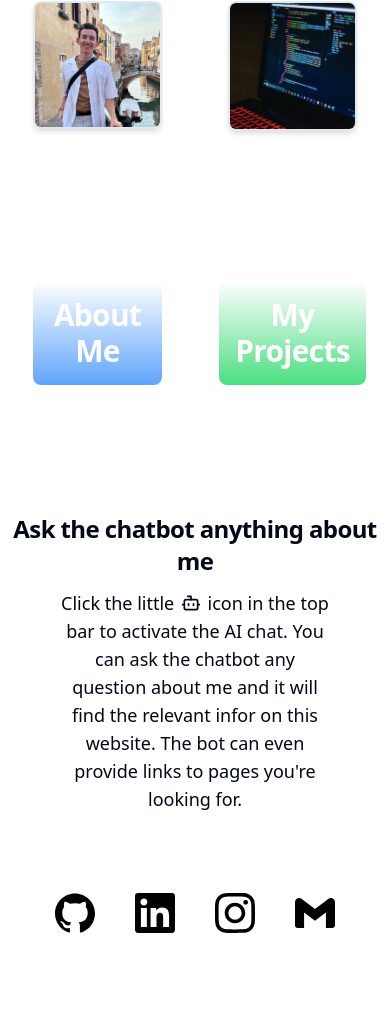
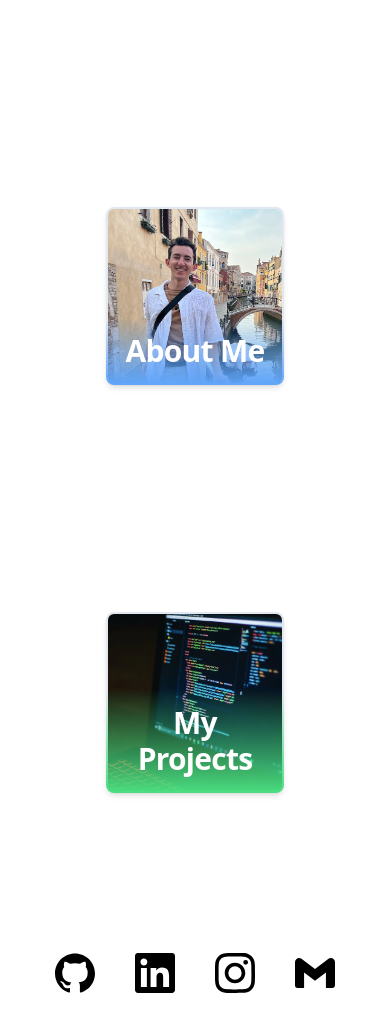
Before and after one commit to kbrenn02/portfolio-website, a Next.js app in the folder portfolio-website/: page / in a window 390 px wide. Shown: the part 931-1962 px from the top of the page. Before the commit the page ends 1904 px from the top, so only its background shows below. Built offline with nearby package versions, Linux system fonts and the light colour scheme.

Commit message:
homepage adjustments for better mobile design

```diff
--- a/portfolio-website/app/layout.tsx
+++ b/portfolio-website/app/layout.tsx
@@ -26,7 +26,7 @@ export default function RootLayout({
       <body className="flex flex-col min-h-screen">
         <ThemeProvider attribute="class">
             <Navbar />
-            <main className="flex-grow mx-auto max-w-screen-xl px-3 py-6">{children}</main>
+            <main className="flex-grow mx-16 sm:mx-2 max-w-screen-xl px-3 py-6">{children}</main>
             <Footer />
         </ThemeProvider>
       </body>
--- a/portfolio-website/app/page.tsx
+++ b/portfolio-website/app/page.tsx
@@ -48,28 +48,31 @@ export default function Home() {
     </section>
 
 
-    <section className="mx-auto my-auto">
+    <section className="mx-auto my-auto sm:my-0 sm:mx-4">
 
-      <section className="grid grid-cols-2 gap-6 max-w-screen-lg pb-32 mx-auto">
-        <div className="relative first-letter:rounded-lg w-9/12 h-96 mx-auto">
+      <section className="flex flex-col sm:flex-row gap-6 sm:gap-0 max-w-screen-lg pb-32 mx-auto">
+        <div className="relative first-letter:rounded-lg w-9/12 sm:w-full h-96 sm:h-0.5 mx-auto">
             <Link href='/about'>
+                <div className="rounded-lg absolute inset-0 flex items-end justify-center">
                     <Image
                         src={aboutMe}
                         alt="Background Image"
-                    height={396}
+                        height={384}
                         // width={384}
                         className="rounded-lg border-2 object-cover shadow-md dark:border-foreground"
                     />
+                </div>
                 <div className="rounded-lg absolute inset-0 flex items-end justify-center">
-                <div className="rounded-lg w-full bg-gradient-to-t from-blue-400 to-transparent p-4">
+                    <div className="rounded-lg w-[380px] bg-gradient-to-t from-blue-400 to-transparent p-4">
                         <H1 className="text-white text-center">About Me</H1>
                     </div>
                 </div>
             </Link>
         </div>
 
-        <div className="relative first-letter:rounded-lg w-9/12 h-96 mx-auto">
+        <div className="relative first-letter:rounded-lg w-9/12 sm:w-full h-96 sm:h-0.5 mx-auto">
             <Link href='/projects'>
+                <div className="rounded-lg absolute inset-0 flex items-end justify-center">
                     <Image
                         src={coding}
                         alt="Background Image"
@@ -77,8 +80,9 @@ export default function Home() {
                         // width={375}
                         className="rounded-lg border-2 object-cover shadow-md dark:border-foreground"
                     />
+                </div>
                 <div className="rounded-lg absolute inset-0 flex items-end justify-center">
-                <div className="rounded-lg w-96 bg-gradient-to-t from-green-400 to-transparent p-4">
+                    <div className="rounded-lg w-[380px] bg-gradient-to-t from-green-400 to-transparent p-4">
                         <H1 className="text-white text-center">My Projects</H1>
                     </div>
                 </div>
@@ -86,14 +90,14 @@ export default function Home() {
         </div>
       </section>
 
-      <section className="space-y-3 text-center mx-auto pb-12">
+      {/* <section className="space-y-3 text-center mx-auto pb-12">
         <H2>Ask the chatbot anything about me</H2>
         <p className="text-lg mx-auto w-9/12">
             Click the little <Bot className="inline pb-1" /> icon in the top bar
             to activate the AI chat. You can ask the chatbot any question about me and it will find the relevant
             infor on this website. The bot can even provide links to pages you&apos;re looking for.
         </p>
-      </section>
+      </section> */}
 
     </section>
     </>
--- a/portfolio-website/src/components/Navbar.tsx
+++ b/portfolio-website/src/components/Navbar.tsx
@@ -1,6 +1,6 @@
 import Link from "next/link"
 import ThemeToggle from "./ThemeToggle"
-import AIChatButton from "./AIChatButton"
+// import AIChatButton from "./AIChatButton"
 
 export default function Navbar() {
     // header itself
@@ -16,7 +16,7 @@ export default function Navbar() {
             </nav>
             <div className="flex items-center gap-6 text-lg">
                 {/* The AI Chat Button will open the chatbox */}
-                <AIChatButton />
+                {/* <AIChatButton /> */}
                 <ThemeToggle />
             </div>
         </div>
```
Lines whose indentation alone changed are shown as unchanged.
